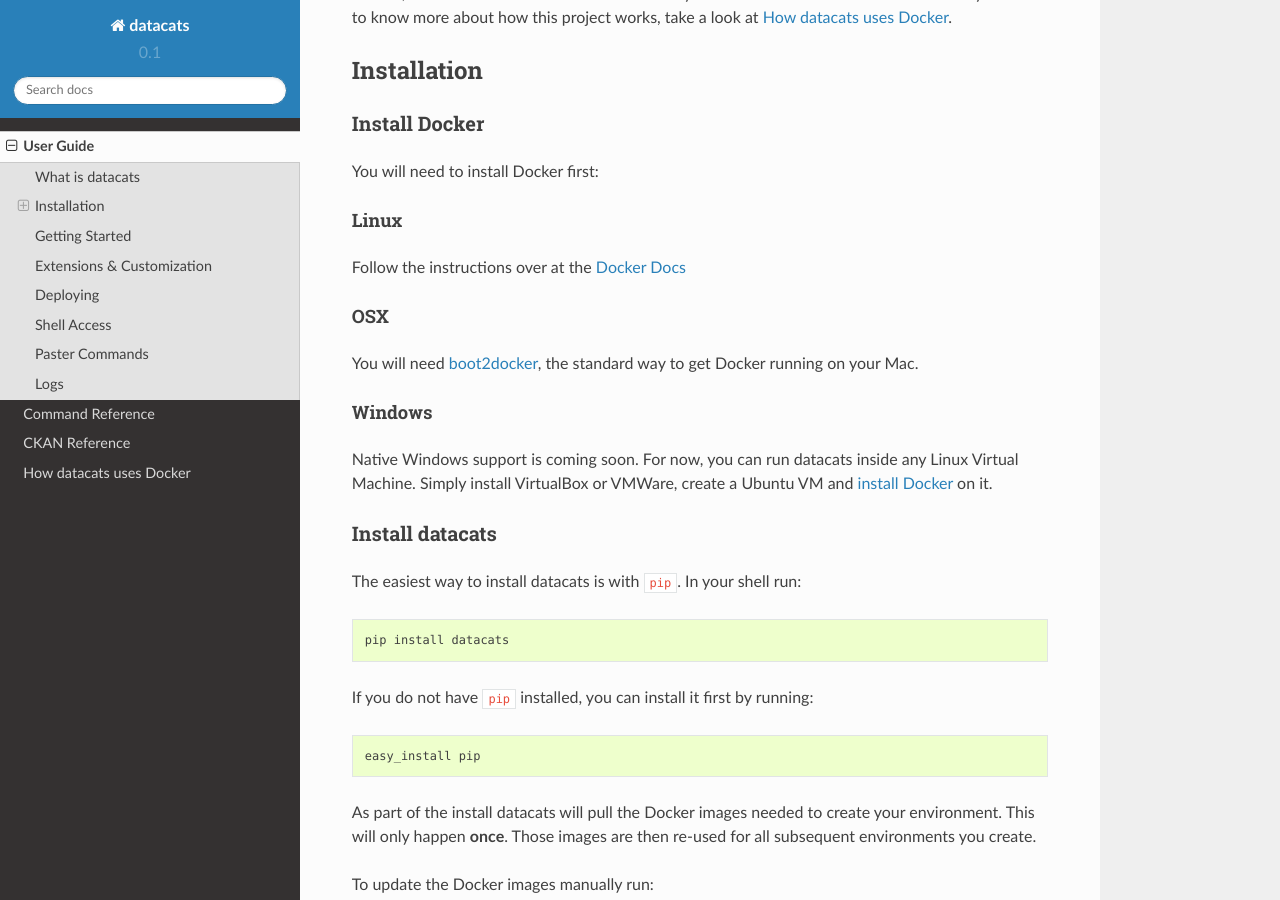
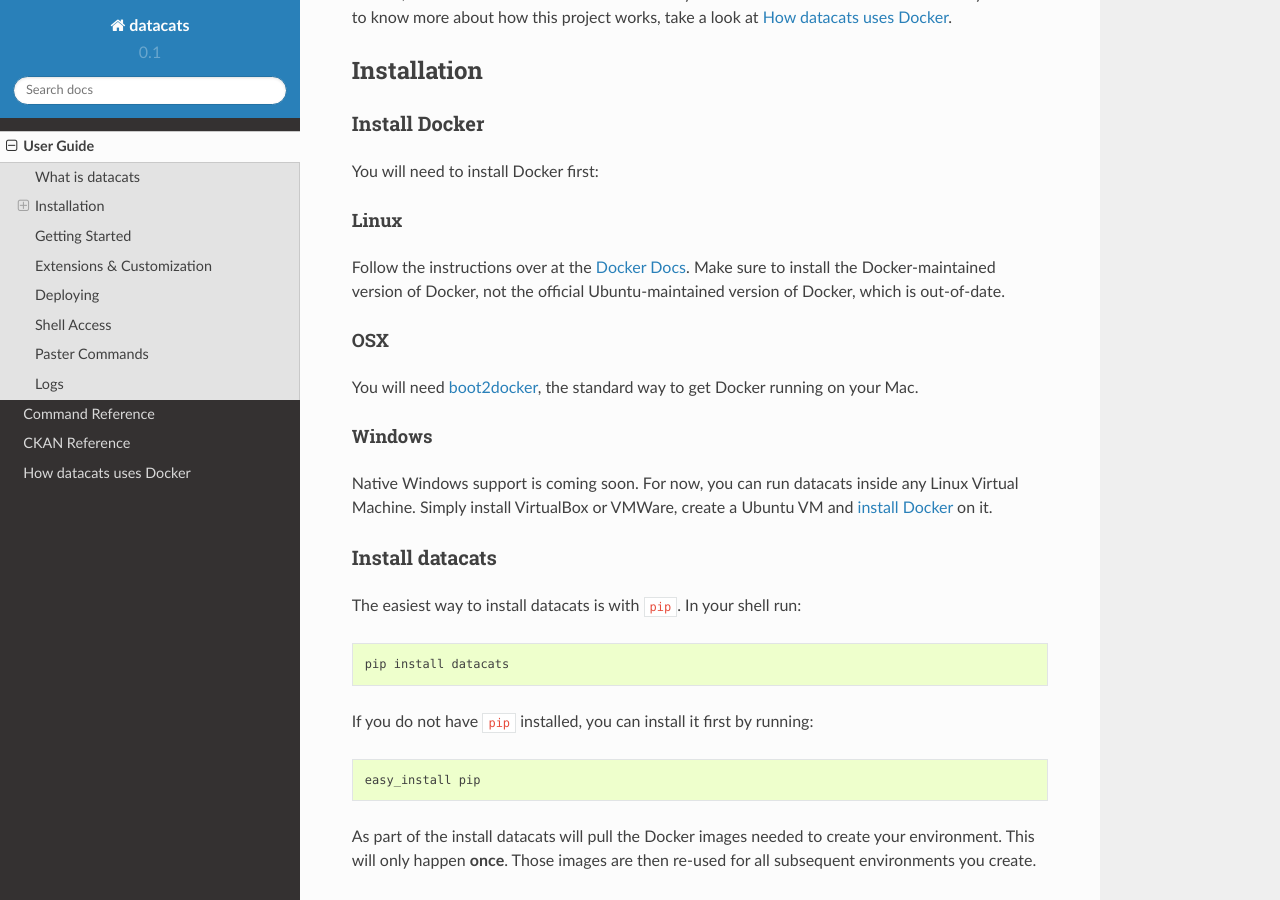
Before and after one commit to datacats/datacats, a Sphinx documentation site: the page built from docs/guide.rst, in a window 1280 px wide and 900 px high, scrolled down 330 px. Built offline with Sphinx 7.4.7 and the Read the Docs theme 2.0.0, drawn with Linux system fonts in a browser that asks for light colours.

Commit message:
update docs in support of #28

```diff
--- a/docs/guide.rst
+++ b/docs/guide.rst
@@ -24,9 +24,11 @@
 
 Linux
 #####
-Follow the instructions over at the `Docker Docs`_
+Follow the instructions over at the `Docker Docs`_. Make sure to install the
+Docker-maintained version of Docker, not the official Ubuntu-maintained version
+of Docker, which is out-of-date.
 
-.. _Docker Docs: https://docs.docker.com/installation/ubuntulinux/
+.. _Docker Docs: https://docs.docker.com/installation/ubuntulinux/#docker-maintained-package-installation
 
 OSX
 ###
```
